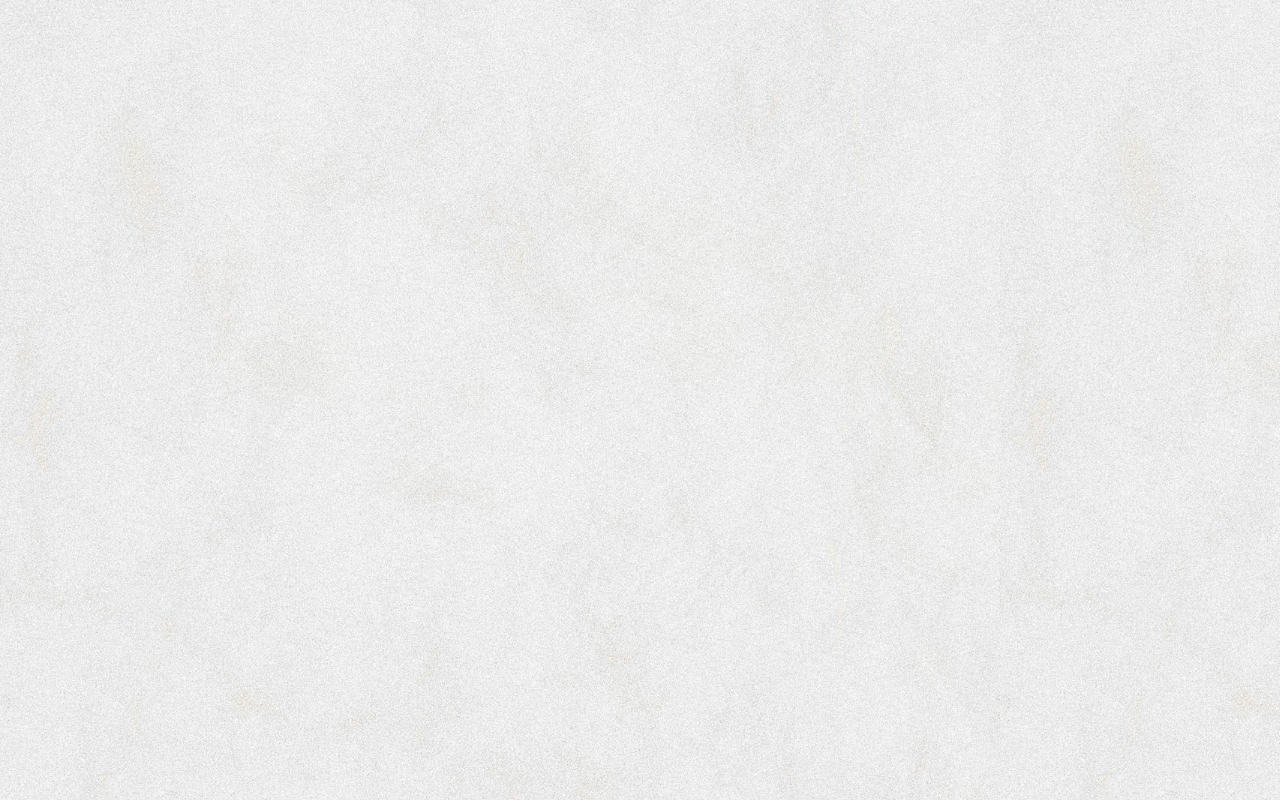
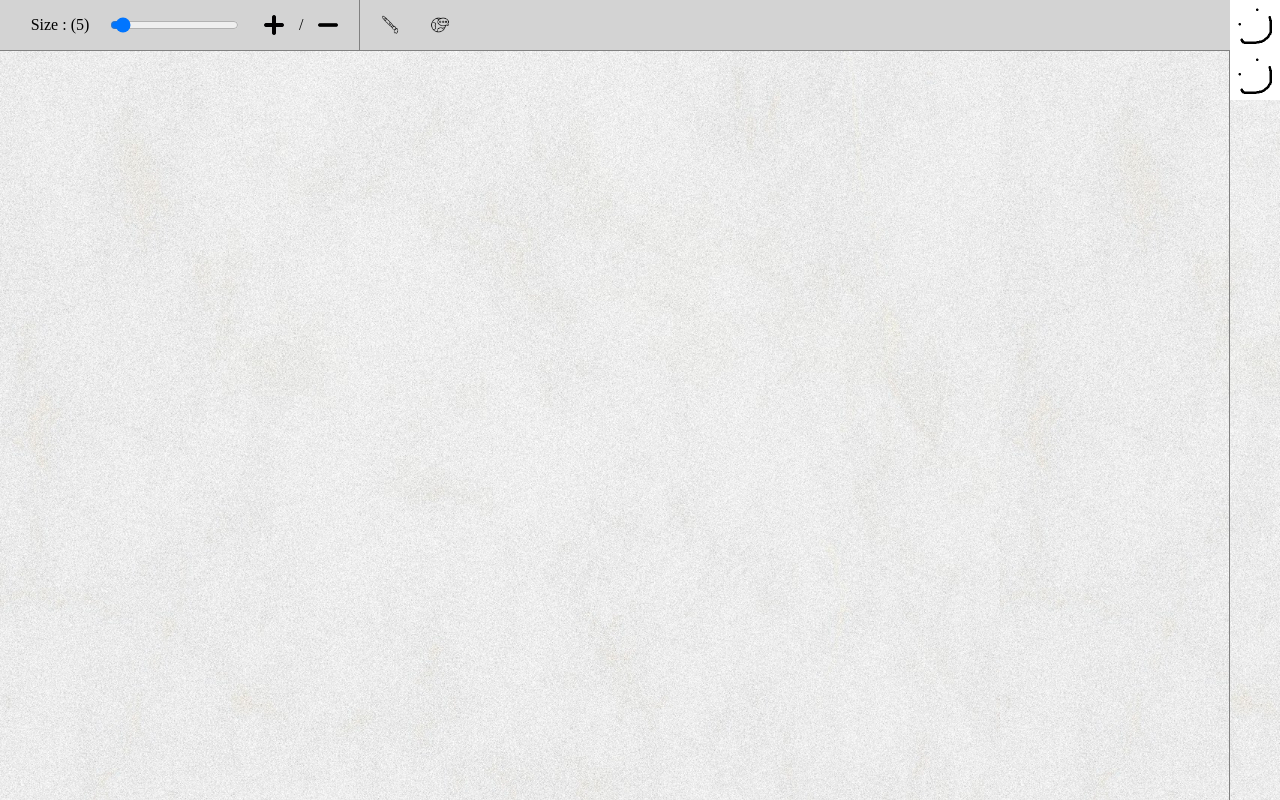
Before and after one commit to sunpark123/drawtogether, a React (Create React App) app: page /draw in a window 1280 px wide. Built offline with nearby package versions, Linux system fonts and the light colour scheme.

Commit message:
solo draw 기능 추가
펜, 지우개 변경 가능하고 펜 사이즈 조정 기능 넣음

```diff
--- /dev/null
+++ b/src/Draw/Cursor.js
@@ -0,0 +1,43 @@
+import { useState, useEffect } from "react";
+
+function Cursor( { size } ) {
+    const [pos, setPos] = useState({ x: 0, y: 0 });
+    const [penCursorImagePath] = useState("cursor.png")
+
+    useEffect(() => {
+        const handleMove = (e) => {
+            setPos({ x: e.clientX, y: e.clientY });
+
+
+        };
+
+        window.addEventListener("mousemove", handleMove);
+
+
+
+        return () => window.removeEventListener("mousemove", handleMove);
+    }, []);
+
+
+    return (
+        <div
+            style={{
+                position: "fixed",
+                left: pos.x,
+                top: pos.y,
+                width: `${size}px`,
+                height: `${size}px`,
+                backgroundImage: `url('/${penCursorImagePath}')`,
+                backgroundSize: "contain",
+                backgroundRepeat: "no-repeat",
+                pointerEvents: "none",
+                outline: "1px solid gray",
+                borderRadius: "100%",
+                transform: "translate(-50%, -50%)",
+                transition: "width 0.2s ease, height 0.2s ease",
+            }}
+        />
+    );
+}
+
+export default Cursor;
--- a/src/Draw/Draw.js
+++ b/src/Draw/Draw.js
@@ -1,10 +1,10 @@
 import { useEffect, useRef, useState } from 'react';
 import Canvas from '../Canvas/Canvas';
+import SideTools from './ToolMenu/SideTools/SideTools';
+import Cursor from './Cursor';
+import TopTools from './ToolMenu/TopTools/TopTools';
 
 function Draw () {
-
-    const canvasRef = useRef();
-
     const [windowSize, setWindowSize] = useState({
         width: window.innerWidth,
         height: window.innerHeight,
@@ -21,17 +21,45 @@ function Draw () {
         window.addEventListener("resize", handleResize);
         return () => window.removeEventListener("resize", handleResize);
     }, []);
+    //canvas 리 사이징
+
+    const [cursorEnable, setCusorEnable] = useState(true);
+
+    //
+    const [tool, setTool] = useState("pen");
+    const [size, setSize] = useState(5);
+
+    const canvasRef = useRef();
 
 
+
+    const setToolRequest = (toolName) => {
+        setTool(toolName);
+    }
+    const setSizeRequest = (sizeNumber) => {
+        setSize(sizeNumber);
+    }
+    const addSizeRequest = (sizeNumber) => {
+        if(size < 1) return;
+        setSize((prev) => (prev + sizeNumber));
+    }
     return(
         <>
+
+            <SideTools setToolRequest={setToolRequest}/>
+            <TopTools tool={tool} setSizeRequest={setSizeRequest} addSizeRequest={addSizeRequest} size={size}/>
             <Canvas
                 width={windowSize.width}
                 height={windowSize.height}
                 background={false}
                 border={false}
                 ref={canvasRef}
+                tool={tool}
+                size={size}
+                onMouseMove={() => setCusorEnable(true)}
+                onMouseLeave={() => setCusorEnable(false)}
             ></Canvas>
+            {cursorEnable && (<Cursor size={size} />)}
         </>
     )
 }
--- /dev/null
+++ b/src/Draw/ToolMenu/SideTools/SideTools.css
@@ -0,0 +1,30 @@
+.SideTools{
+    position: fixed;
+    top: 0;
+    left: 100%;
+    transform: translateX(-100%);
+    width: 50px;
+    height: 100vh;
+    z-index: 100;
+    outline: 1px solid gray;
+    .tool{
+        width: 50px;
+        height: 50px;
+        background-color: aliceblue;
+        float: left;
+        img{
+            width: 100%;
+            height: 100%;
+            float: left;
+            -webkit-user-drag: none;
+            -khtml-user-drag: none;
+            -moz-user-drag: none;
+            -o-user-drag: none;
+        }
+        cursor: pointer;
+    }
+    -webkit-user-select:none;
+    -moz-user-select:none;
+    -ms-user-select:none;
+    user-select:none
+}
--- /dev/null
+++ b/src/Draw/ToolMenu/SideTools/SideTools.js
@@ -0,0 +1,23 @@
+import './SideTools.css'
+
+function SideTools( {setToolRequest} ){
+
+    const setTool = (toolName) =>{
+        setToolRequest(toolName);
+    }
+
+    return (
+        <>
+            <div className="SideTools">
+                <div className='tool' onClick={() => setTool("pen")}>
+                    <img src='basicProfileImage.png' alt='tool/pen'></img>
+                </div>
+                <div className='tool' onClick={() => setTool("eraser")}>
+                    <img src='basicProfileImage.png' alt='tool/eraser'></img>
+                </div>
+            </div>
+        </>
+    );
+}
+
+export default SideTools;
--- /dev/null
+++ b/src/Draw/ToolMenu/TopTools/TopTools.css
@@ -0,0 +1,55 @@
+.TopTools{
+    position: fixed;
+    top: 0;
+    left: 0;
+    width: calc(100vw - 50px);
+    height: 50px;
+    z-index: 100;
+    background-color: lightgray;
+    border-bottom: 1px solid gray;
+    .tool{
+        max-height: 50px;
+        float: left;
+        img{
+            width: 50px;
+            height: 50px;
+            float: left;
+            -webkit-user-drag: none;
+            -khtml-user-drag: none;
+            -moz-user-drag: none;
+            -o-user-drag: none;
+        }
+        p{
+            height: 50px;
+            line-height: 50px;
+            text-align: center;
+        }
+        input{
+            height: 50px;
+            margin-right: 10px;
+        }
+        cursor: pointer;
+    }
+    #sizeP{
+        margin-left: 10px;
+        width: 100px;
+    }
+    #toolSizeI img{
+        width: 20px;
+        height: 20px;
+        margin: 15px;
+    }
+    .panel{
+        height: 50px;
+        width: 1px;
+        float: left;
+        margin: 0px 5px 0 5px;
+        border-right: 1px solid gray;
+    }
+    -webkit-user-select:none;
+    -moz-user-select:none;
+    -ms-user-select:none;
+    user-select:none
+}
+
+*{margin: 0; padding: 0;}
--- /dev/null
+++ b/src/Draw/ToolMenu/TopTools/TopTools.js
@@ -0,0 +1,104 @@
+import { useEffect, useRef, useState } from 'react';
+import './TopTools.css'
+
+function TopTools( {tool, setSizeRequest, addSizeRequest, size} ){
+
+     const [intervalId, setIntervalId] = useState(null);
+    const sizeRef = useRef(size);
+
+    useEffect(() => {
+        sizeRef.current = size;
+    }, [size]);
+
+    const changeSize = (delta) => {
+        if (sizeRef.current + delta < 1) return;
+        if (sizeRef.current + delta > 100) return;
+
+        addSizeRequest(delta);
+    };
+
+    const handleMouseDown = (delta) => {
+        const id = setInterval(() => {
+            changeSize(delta);
+        }, 150);
+        setIntervalId(id);
+    };
+
+    const handleMouseUp = () => {
+        clearInterval(intervalId);
+        setIntervalId(null);
+    };
+
+    return (
+        <>
+            <div className="TopTools">
+            {tool === "pen" ? (
+                <>
+
+                    <div className='tool' id='sizeP'>
+                        <p>Size : ({size})</p>
+                    </div>
+                    <div className='tool'>
+                        <input
+                            type="range"
+                            min="1"
+                            max="100"
+                            step="1"
+                            value={size}
+                            onChange={(e) => setSizeRequest(Number(e.target.value))}
+                        />
+                    </div>
+                    <div className='tool' id='toolSizeI'>
+                        <img
+                            src="DrawTool/toolSizePlus.png"
+                            alt="tool/size/plus"
+                            onClick={() => changeSize(+1)}
+                            onMouseDown={() => handleMouseDown(+1)}
+                            onMouseUp={handleMouseUp}
+                            onMouseLeave={handleMouseUp}
+                        />
+                    </div>
+                    <div className='tool'>
+                        <p>/</p>
+                    </div>
+                    <div className='tool' id='toolSizeI'>
+                        <img
+                            src="DrawTool/toolSizeMinus.png"
+                            alt="tool/size/minus"
+                            onClick={() => changeSize(-1)}
+                            onMouseDown={() => handleMouseDown(-1)}
+                            onMouseUp={handleMouseUp}
+                            onMouseLeave={handleMouseUp}
+                        />
+                    </div>
+                    <div className='panel'></div>
+                    <div className='tool' id='toolSizeI'>
+                        <img
+                            src="menu_1.png"
+                            alt="tool/size/minus"
+                            onClick={() => changeSize(-1)}
+                            onMouseDown={() => handleMouseDown(-1)}
+                            onMouseUp={handleMouseUp}
+                            onMouseLeave={handleMouseUp}
+                        />
+                    </div>
+                    <div className='tool' id='toolSizeI'>
+                        <img
+                            src="language.png"
+                            alt="tool/size/minus"
+                            onClick={() => changeSize(-1)}
+                            onMouseDown={() => handleMouseDown(-1)}
+                            onMouseUp={handleMouseUp}
+                            onMouseLeave={handleMouseUp}
+                        />
+                    </div>
+                </>
+            ) : (
+                <></>
+            )}
+            </div>
+        </>
+    );
+}
+
+export default TopTools;
--- a/src/Login/Login.css
+++ b/src/Login/Login.css
@@ -224,7 +224,6 @@ body, #root{
     }
     .otherLogin{
         width: 100%;
-        height: 200px;
         float: left;
         padding-top: 22px;
         button{
--- a/src/Profile/Profile.css
+++ b/src/Profile/Profile.css
@@ -48,7 +48,7 @@ body, #root{
     z-index: 100;
     transform: translate(-50%,-50%);
     transition: 1s ease-in-out;
-    animation: sizeSetRegister 1s;
+    animation: sizeSetProfile 1s;
     border-radius: 10px;
     outline: 1px solid lightgray;
     overflow: hidden;
@@ -288,7 +288,7 @@ Canvas{
 .reDraw:hover{
     outline: 1px solid gray;
 }
-@keyframes sizeSetRegister {
+@keyframes sizeSetProfile {
     0% {width: 100px; height: 100px;}
     50% { width: 500px; height: 100px;}
     100% {width: 500px; height: 490px;}
```
Also changed, not shown: src/Canvas/Canvas.js (+3 -4 lines), public/DrawTool/toolSizeMinus.png (added), public/DrawTool/toolSizePlus.png (added).
